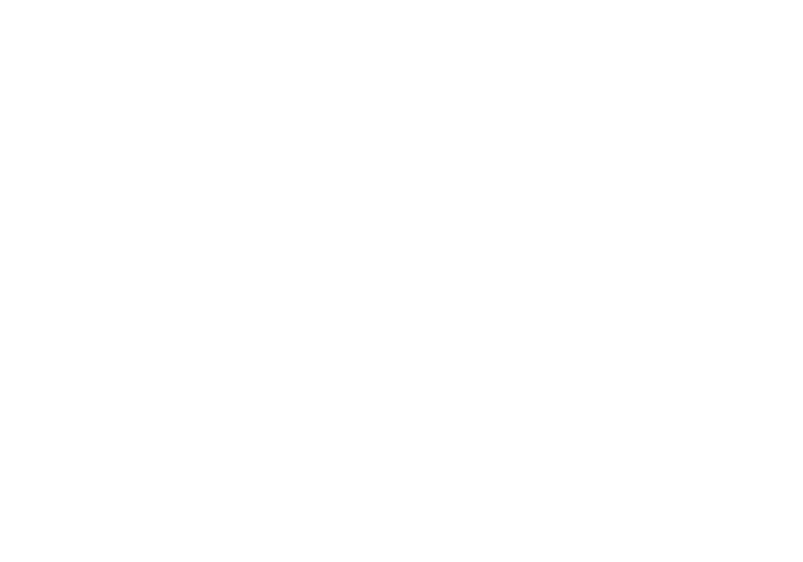
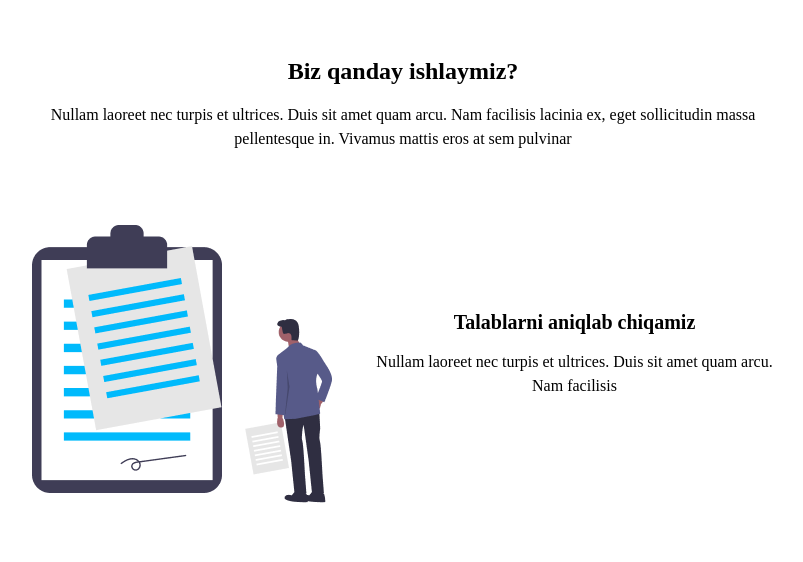
Before and after one commit to nurmukhamedov/Pixer-124, a plain HTML site: page index.html in a window 1280 px wide. Shown: the whole page, without its empty margins (237-1040 px from the left). Drawn offline with Linux system fonts and the light colour scheme.

Commit message:
how-we-work end

```diff
--- a/index.html
+++ b/index.html
@@ -11,6 +11,27 @@
 
 <body>
 
+    <main>
+        <section class="how-we-work">
+            <div class="container">
+                <div class="wrapper">
+                    <h4 class="wrapper__title">Biz qanday ishlaymiz?</h4>
+                    <p class="wrapper__article">Nullam laoreet nec turpis et ultrices. Duis sit amet quam arcu.
+                    Nam facilisis lacinia ex, eget sollicitudin massa pellentesque in.
+                    Vivamus mattis eros at sem pulvinar</p>
+                    <div class="wrapper__item">
+                        <div class="wrapper__item-left">
+                            <img class="wrapper__item-left-img" src="./images/image.png" alt="image">
+                        </div>
+                        <div class="wrapper__item-right">
+                            <h3 class="wrapper__item-right-title">Talablarni aniqlab chiqamiz</h3>
+                            <p class="wrapper__item-right-text">Nullam laoreet nec turpis et ultrices. Duis sit amet quam arcu. Nam facilisis</p>
+                        </div>
+                    </div>
+                </div>
+            </div>
+        </section>
+    </main>
 </body>
 
 </html>
--- a/sass/_mixins.scss
+++ b/sass/_mixins.scss
@@ -1,5 +1,5 @@
 @mixin for-tablet {
-    @media screen and (max-width:1000px) {
+    @media screen and (max-width:586px) {
         @content;
     }
 }
--- a/sass/all-blocks/_how-we-work.scss
+++ b/sass/all-blocks/_how-we-work.scss
@@ -0,0 +1,85 @@
+.wrapper {
+    padding: 56px 0;
+    max-width: 1300px;
+    max-height: 100vh;
+    display: flex;
+    flex-direction: column;
+    align-items: center;
+    &__title {
+        max-width: 262px;
+        max-height: 31px;
+        font-weight: 700;
+        font-size: 24px;
+        line-height: 130%;
+        text-align: center;
+        color: $third-color;
+    }
+    &__article {
+        margin-top: 16px;
+        max-width: 719px;
+        max-height: 48px;
+        font-weight: 400;
+        font-size: 16px;
+        line-height: 24px;
+        text-align: center;
+        color: $third-color;
+    }
+}
+.wrapper__item {
+    margin-top: 24px;
+    display: flex;
+    column-gap: 43px;
+    justify-content: center;
+    align-items: center;
+}
+.wrapper__item-left {
+    max-width: 832px;
+    max-height: 278px;
+    &__item-left-img {
+        max-width: 300px;
+        max-height: 278px;
+    }
+}
+.wrapper__item-right {
+    max-width: 500px;
+    max-height: 82px;
+}
+.wrapper__item-right .wrapper__item-right-title {
+    font-weight: 700;
+    font-size: 20px;
+    line-height: 130%;
+    text-align: center;
+    color:$third-color;
+}
+.wrapper__item-right .wrapper__item-right-text {
+    max-width: 450px;
+    max-height: 48px;
+    font-weight: 400;
+    font-size: 16px;
+    line-height: 24px;
+    color: $third-color;
+}
+@include for-tablet{
+    .wrapper__item{
+        display: flex;
+        flex-direction: column;
+        row-gap: 50px;
+        align-items: center;
+        justify-content: center;
+    }
+}
+.wrapper__item-left{
+    margin-top: 50px;
+    &__{
+        max-width: 200px;
+        max-height: 178px;
+    }
+}
+.wrapper__item-right{
+    max-width: 400px;
+    max-height: 60px;
+}
+.wrapper__item-right .wrapper__item-right-text{
+    text-align: center;
+    margin-top: 15px;
+}
```
Also changed, not shown: sass/main.css, 1 other file.
